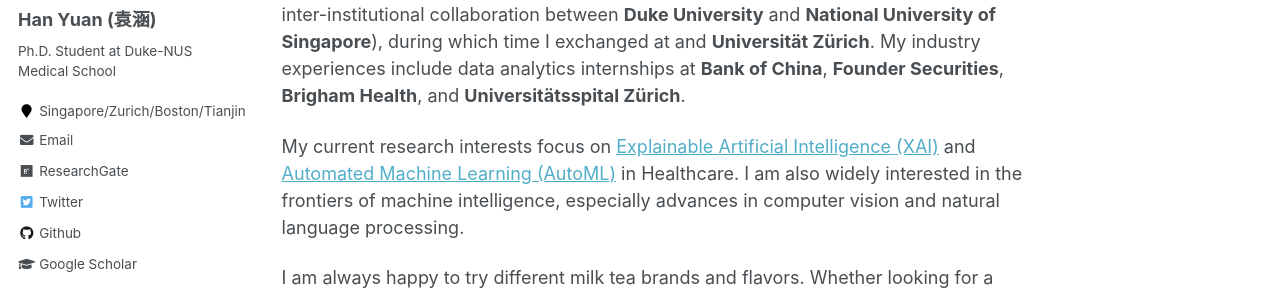
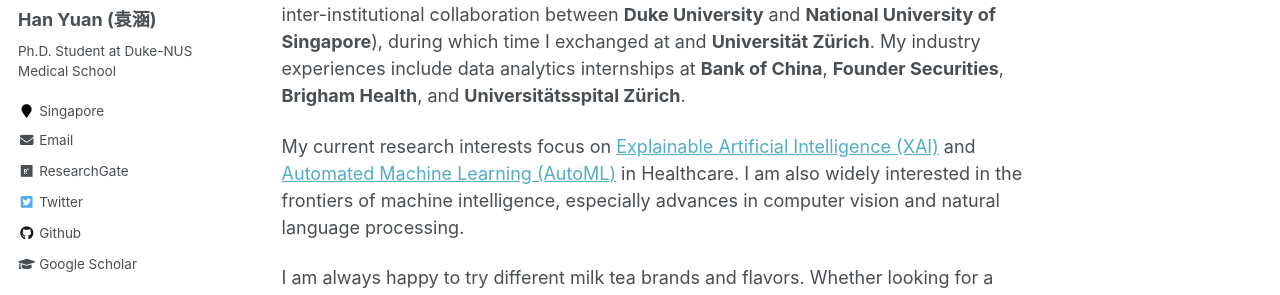
Before and after one commit to Han-Yuan-Med/Han-Yuan-Med.github.io, a Jekyll site: the page built from _pages/about.md, in a window 1280 px wide. Shown: the part 294-589 px from the top of the page. Built offline with Jekyll 4.4.1, drawn with Linux system fonts in a browser that asks for light colours.

Commit message:
Update _config.yml

```diff
--- a/_config.yml
+++ b/_config.yml
@@ -83,7 +83,7 @@
   name             : "Han Yuan (袁涵)"
   avatar           : "Han.png"
   bio              : "Ph.D. Student at Duke-NUS Medical School"
-  location         : "Singapore/Zurich/Boston/Tianjin"
+  location         : "Singapore"
   employer         :
   pubmed           :
   googlescholar    : "https://scholar.google.com/citations?hl=en&user=MKjp730AAAAJ"
```
